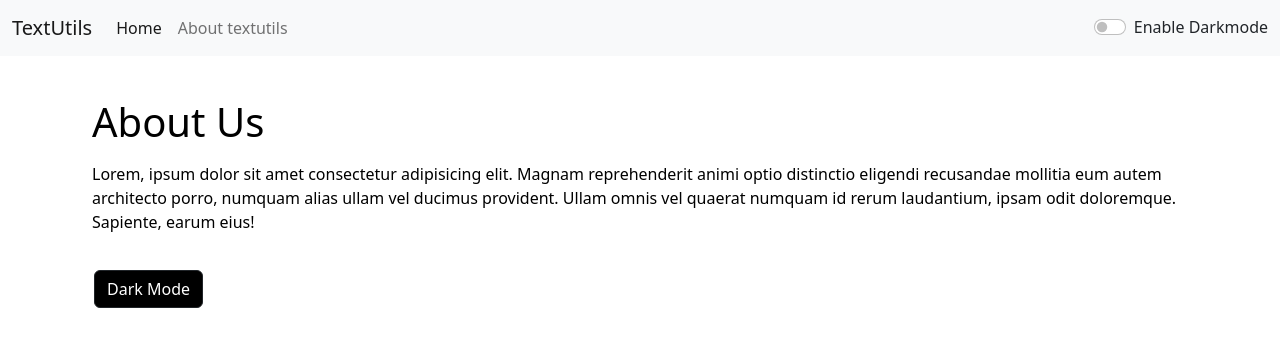
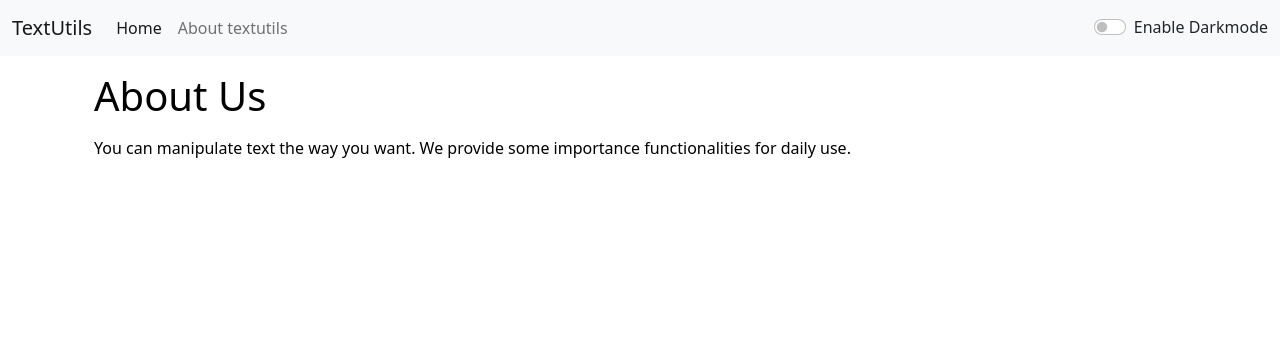
Before and after one commit to arunabha-mandal-1/textutils-react, a React (Create React App) app: page /about in a window 1280 px wide. Shown: the top 346 px of the page. Built offline with nearby package versions, Linux system fonts and the light colour scheme.

Commit message:
dark mode redesigned in About

```diff
--- a/src/App.js
+++ b/src/App.js
@@ -59,7 +59,7 @@ function App() {
             exact path="/about"
             element={
               <div className="container my-3">
-                <About />
+                <About myAboutMode={mode}/>
               </div>
             }
           />
--- a/src/components/About.js
+++ b/src/components/About.js
@@ -1,58 +1,71 @@
-import React, { useState } from 'react';
+import React from "react";
+// import { useState } from "react";
 
-export default function About() {
-    const [myStyle, setMystyle] = useState({
-        color: 'black',
-        backgroundColor: 'white',
-        padding: '10px',
-        marginBottom: '10px',
-        borderRadius: '7px'
-    })
-    const [buttonText, setButtonText] = useState("Dark Mode");
-    const [buttonStyle, setButtonStyle] = useState({
-        color: 'white',
-        backgroundColor: 'black'
-    });
+export default function About(props) {
+  // const [myStyle, setMystyle] = useState({
+  //     color: 'black',
+  //     backgroundColor: 'white',
+  //     padding: '10px',
+  //     marginBottom: '10px',
+  //     borderRadius: '7px'
+  // })
+  // const [buttonText, setButtonText] = useState("Dark Mode");
+  // const [buttonStyle, setButtonStyle] = useState({
+  //     color: 'white',
+  //     backgroundColor: 'black'
+  // });
 
-    const changeMode = () => {
-        if (myStyle.color === 'white') {
-            setMystyle({
-                color: 'black',
-                backgroundColor: 'white',
-                padding: '10px',
-                marginBottom: '10px',
-                borderRadius: '7px'
-            })
-            setButtonText("Dark Mode");
-            setButtonStyle({
-                color: 'white',
-                backgroundColor: 'black'
-            })
-        } else {
-            setMystyle({
-                color: 'white',
-                backgroundColor: 'black',
-                padding: '10px',
-                marginBottom: '10px',
-                border: '3px solid red',
-                borderRadius: '7px'
-            })
-            setButtonText("Light Mode");
-            setButtonStyle({
-                color: 'black',
-                backgroundColor: 'white'
-            })
-        }
-    }
-    return (
-        <>
-            <div className='container' style={myStyle}>
-                <h1 className='my-3'>About Us</h1>
-                <p>Lorem, ipsum dolor sit amet consectetur adipisicing elit. Magnam reprehenderit animi optio distinctio eligendi recusandae mollitia eum autem architecto porro, numquam alias ullam vel ducimus provident. Ullam omnis vel quaerat numquam id rerum laudantium, ipsam odit doloremque. Sapiente, earum eius!</p>
-            </div>
-            <div className="container">
+  // const changeMode = () => {
+  //     if (myStyle.color === 'white') {
+  //         setMystyle({
+  //             color: 'black',
+  //             backgroundColor: 'white',
+  //             padding: '10px',
+  //             marginBottom: '10px',
+  //             borderRadius: '7px'
+  //         })
+  //         setButtonText("Dark Mode");
+  //         setButtonStyle({
+  //             color: 'white',
+  //             backgroundColor: 'black'
+  //         })
+  //     } else {
+  //         setMystyle({
+  //             color: 'white',
+  //             backgroundColor: 'black',
+  //             padding: '10px',
+  //             marginBottom: '10px',
+  //             border: '3px solid red',
+  //             borderRadius: '7px'
+  //         })
+  //         setButtonText("Light Mode");
+  //         setButtonStyle({
+  //             color: 'black',
+  //             backgroundColor: 'white'
+  //         })
+  //     }
+  // }
+
+  //   const [mode, setMode] = useState(null);
+  const styleMode = {
+    backgroundColor: props.myAboutMode === "dark" ? "black" : "white",
+    color: props.myAboutMode === "dark" ? "white" : "black",
+  };
+  return (
+    <>
+      <div
+        className="container"
+        style={styleMode}
+      >
+        <h1 className="my-3">About Us</h1>
+        <p>
+          You can manipulate text the way you want. We provide some importance
+          functionalities for daily use.
+        </p>
+      </div>
+      {/* <div className="container">
                 <button type="button" onClick={changeMode} className="btn btn-dark" style={buttonStyle}>{buttonText}</button>
-            </div>
-        </>
-    )
+            </div> */}
+    </>
+  );
 }
```
